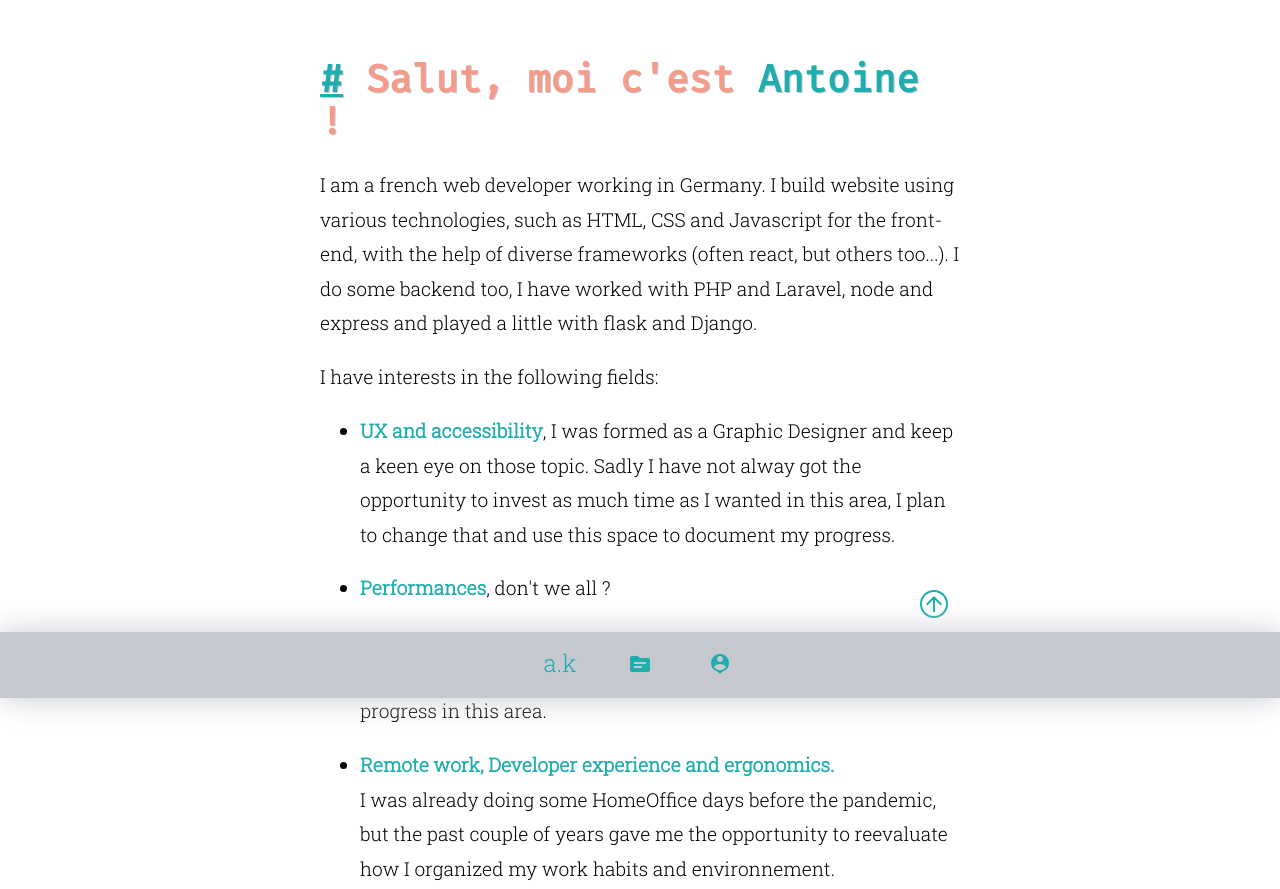
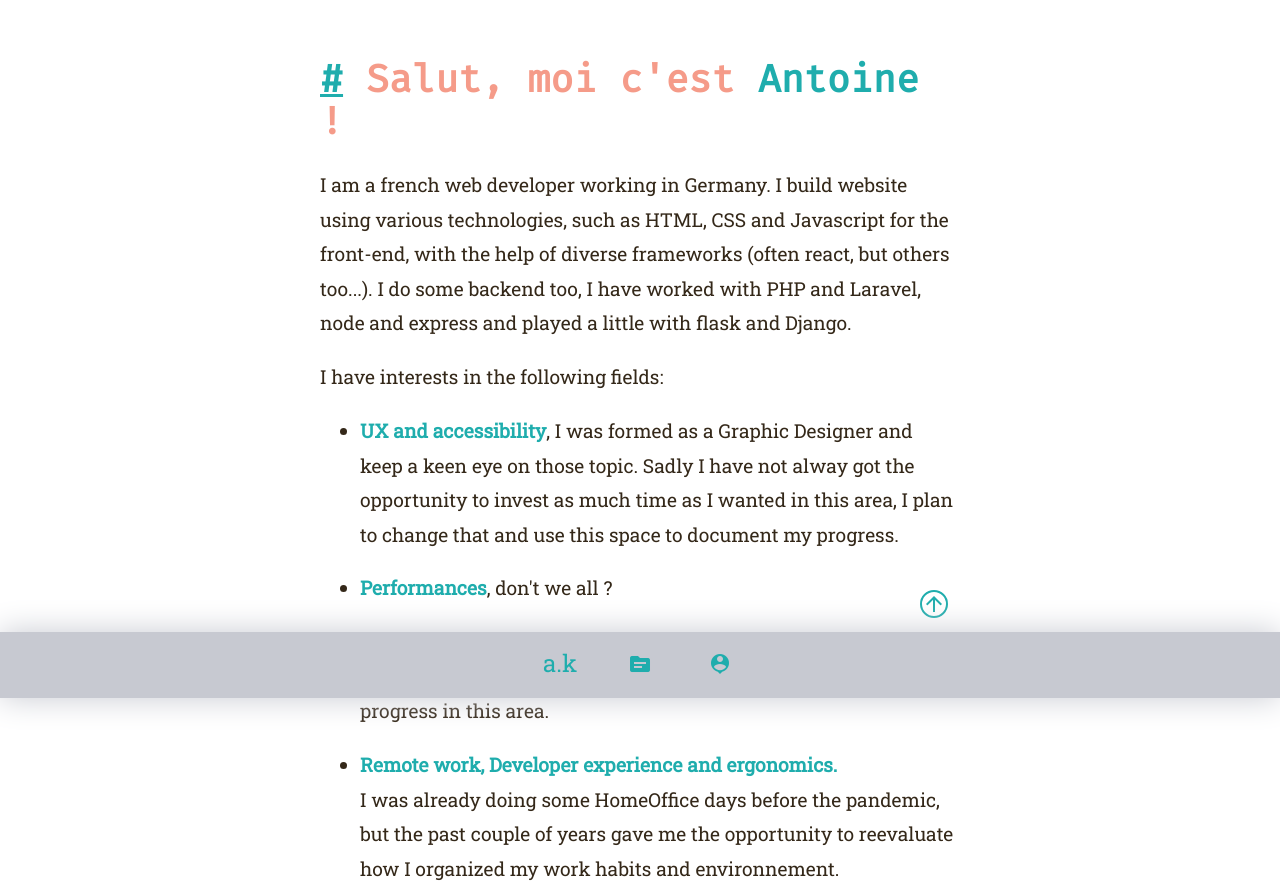
Before and after one commit to avelka/blog, an Eleventy site: page src/about.md in a window 1280 px wide. Shown: the part 102-991 px from the top of the page. Built offline with nearby package versions, Linux system fonts and the light colour scheme; Eleventy itself is replaced by a stand-in of ours; files that its build step writes are made by us from their sources.

Commit message:
thicker body text

```diff
--- a/src/_includes/layouts/base.njk
+++ b/src/_includes/layouts/base.njk
@@ -9,7 +9,7 @@
 		<link rel="preconnect" href="https://fonts.googleapis.com">
 		<link rel="preconnect" href="https://fonts.gstatic.com" crossorigin>
 		<link href="https://fonts.googleapis.com/icon?family=Material+Icons" rel="stylesheet">
-		<link href="https://fonts.googleapis.com/css2?family=Fira+Code&family=Roboto+Slab:wght@300&display=swap" rel="stylesheet">
+		<link href="https://fonts.googleapis.com/css2?family=Fira+Code&family=Roboto+Slab:wght@400&display=swap" rel="stylesheet">
 		<link rel="stylesheet" href="https://cdnjs.cloudflare.com/ajax/libs/prism/1.25.0/themes/prism.min.css" integrity="sha512-tN7Ec6zAFaVSG3TpNAKtk4DOHNpSwKHxxrsiw4GHKESGPs5njn/0sMCUMl2svV4wo4BK/rCP7juYz+zx+l6oeQ==" crossorigin="anonymous" referrerpolicy="no-referrer"/>
 		<link rel="stylesheet" href="https://cdnjs.cloudflare.com/ajax/libs/prism/1.25.0/plugins/toolbar/prism-toolbar.min.css" integrity="sha512-ycl7dIZ0VJ5535/dzskAMTwOI6OoTNZ3PeD+tfckvYqMmAzaEwQfJHqJTSqcV2iQeJnp5XxnFy5jKotibstp7A==" crossorigin="anonymous" referrerpolicy="no-referrer"/>
 
--- a/src/assets/css/config/colors.css
+++ b/src/assets/css/config/colors.css
@@ -6,7 +6,7 @@
 
 	--pv-text-hue: 35;
 	--pv-text-saturation: 35%;
-	--pv-text-lightness: 0%;
+	--pv-text-lightness: 10%;
 
 	--pv-accent-hue: 180;
 	--pv-accent-saturation: 70%;
--- a/src/assets/css/typography.css
+++ b/src/assets/css/typography.css
@@ -21,13 +21,14 @@
 	font-family: var(--title);
 	font-weight: 700;
 	color: var(--ak-c-contrast-1);
-	text-shadow: 1px 1px var(--ak-c-surface-3);
+	/* text-shadow: 1px 1px var(--ak-c-surface-3); */
 	line-height: 1.1;
 }
 
 article .direct-link {
 	position: absolute;
-	transform: translateX(-1em);
+	transform: translateX(-1rem);
+	text-align: end;
 	opacity: 0.3;
 	text-decoration: none;
 	transition: 0.3s ease-out opacity;
```
